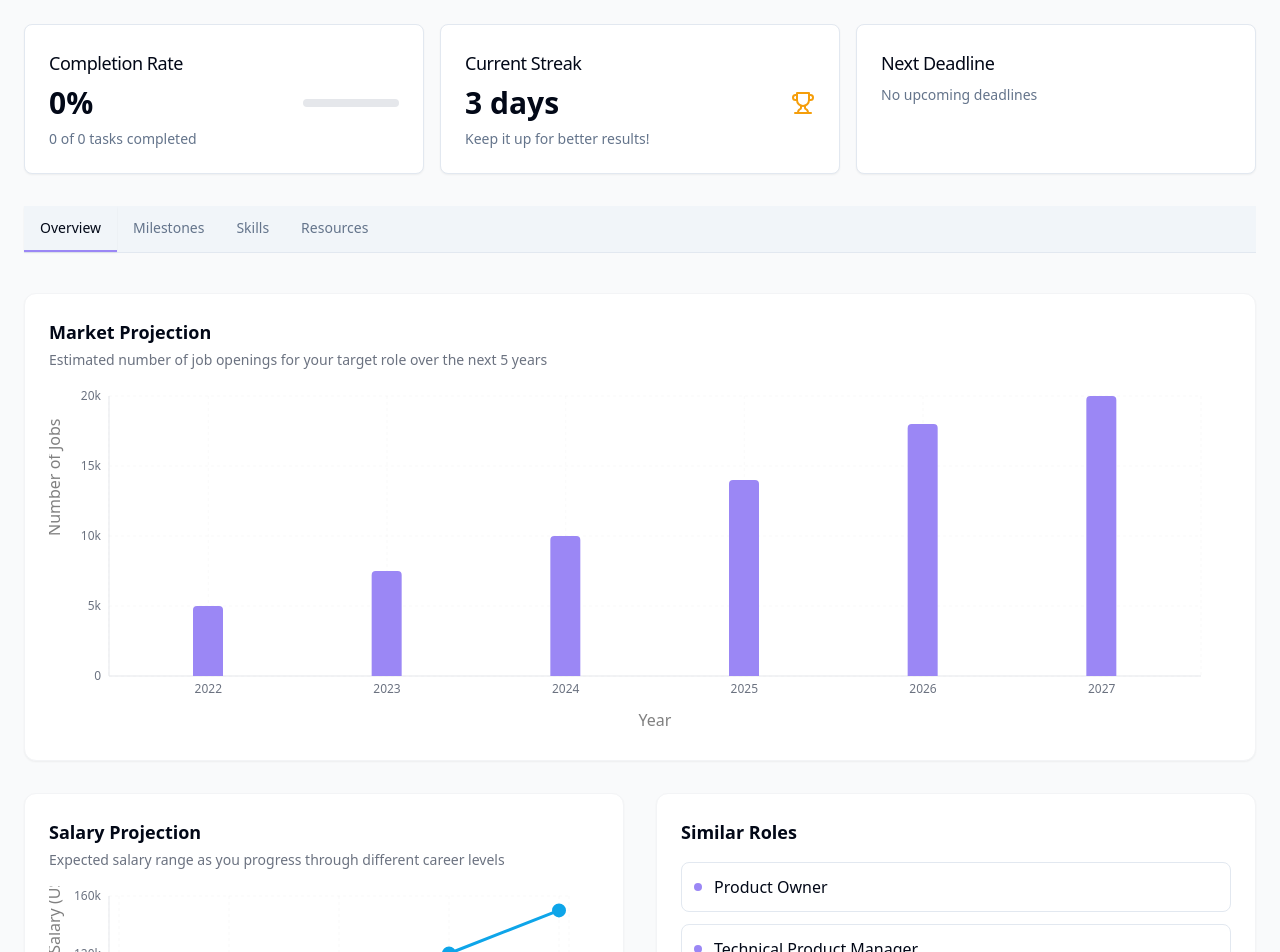
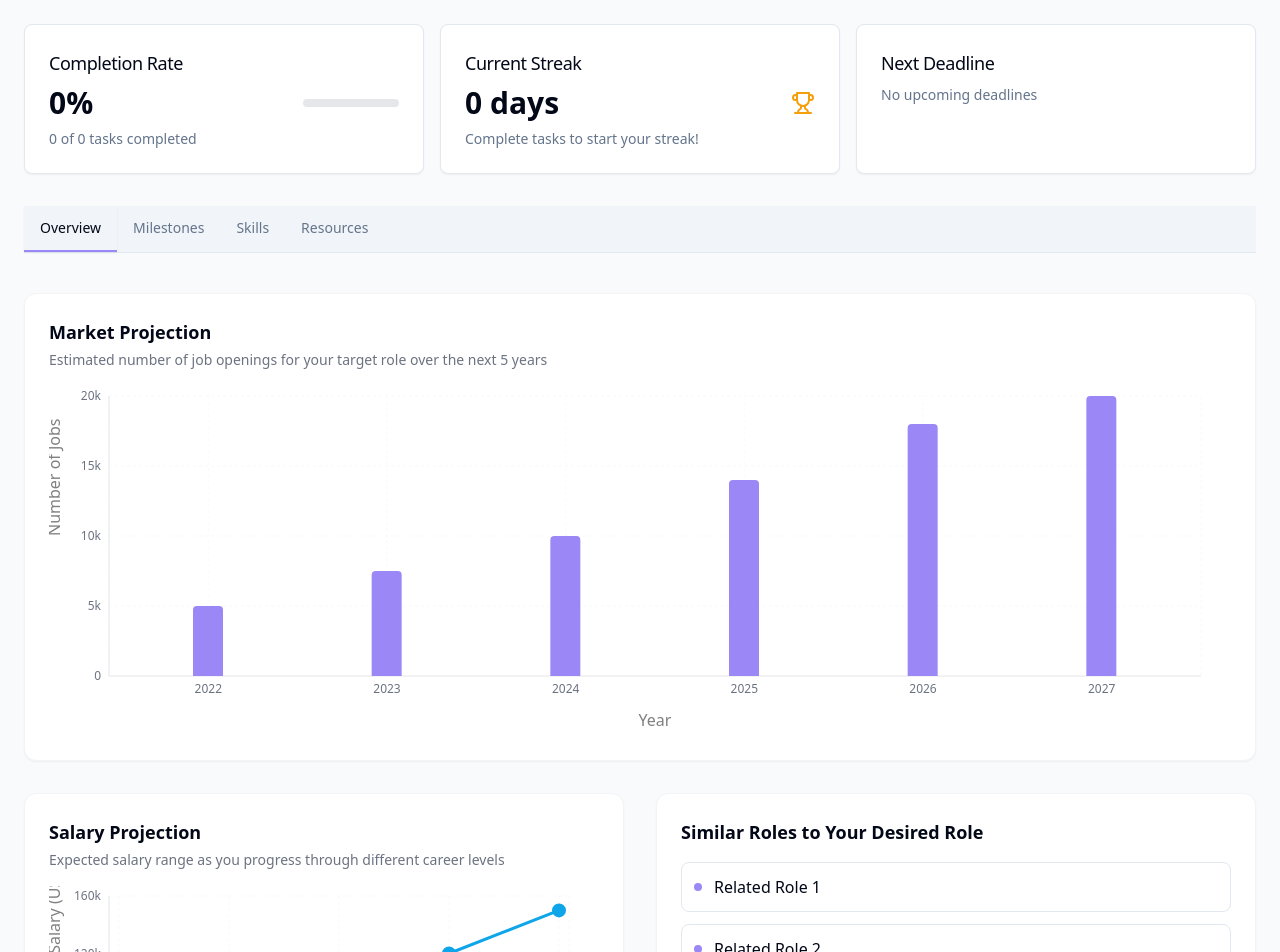
Before and after one commit to marinakosova/career-roadmap, a React (Vite) app: page /roadmap in a window 1280 px wide. Shown: the part 260-1212 px from the top of the page. Built offline with nearby package versions, Linux system fonts and the light colour scheme.

Commit message:
Update Roadmap Page
- Modify 'Similar Roles' to display roles similar to the desired role.
- Update 'Current Streak' to reflect actual user behavior.

```diff
--- a/src/components/roadmap/ProgressTrackerSection.tsx
+++ b/src/components/roadmap/ProgressTrackerSection.tsx
@@ -46,9 +46,57 @@ const ProgressTrackerSection: React.FC<ProgressTrackerSectionProps> = ({
       })
       .slice(0, 3);
 
-    // Calculate streak (consecutive days with completed tasks)
-    // For demo purposes, we'll use a random streak number
-    const streak = Math.floor(Math.random() * 10) + 1;
+    // Calculate streak based on completed tasks
+    // If we have no completed tasks or steps, streak is 0
+    let streak = 0;
+
+    if (completedSteps > 0) {
+      // Get the completed steps with completion dates
+      const completedWithDates = allSteps
+        .filter(step => step.completed && step.completedDate)
+        .map(step => ({
+          ...step,
+          completedDate: step.completedDate ? new Date(step.completedDate) : new Date()
+        }))
+        .sort((a, b) => b.completedDate.getTime() - a.completedDate.getTime());
+
+      if (completedWithDates.length > 0) {
+        // Check if there's at least one task completed today
+        const today = new Date();
+        today.setHours(0, 0, 0, 0);
+
+        const mostRecentDate = completedWithDates[0].completedDate;
+        mostRecentDate.setHours(0, 0, 0, 0);
+
+        const daysDifference = Math.floor((today.getTime() - mostRecentDate.getTime()) / (1000 * 60 * 60 * 24));
+
+        // If completed today or yesterday, start counting streak
+        if (daysDifference <= 1) {
+          streak = 1;
+
+          // Count back through previous days
+          let currentDate = new Date(today);
+          currentDate.setDate(currentDate.getDate() - 1);
+
+          let streakContinues = true;
+
+          while (streakContinues) {
+            const tasksCompletedOnDate = completedWithDates.filter(task => {
+              const taskDate = new Date(task.completedDate);
+              taskDate.setHours(0, 0, 0, 0);
+              return taskDate.getTime() === currentDate.getTime();
+            });
+
+            if (tasksCompletedOnDate.length > 0) {
+              streak++;
+              currentDate.setDate(currentDate.getDate() - 1);
+            } else {
+              streakContinues = false;
+            }
+          }
+        }
+      }
+    }
 
     return {
       totalSteps,
@@ -95,7 +143,9 @@ const ProgressTrackerSection: React.FC<ProgressTrackerSectionProps> = ({
               <Trophy className="h-6 w-6 text-amber-500" />
             </div>
             <p className="text-sm text-muted-foreground mt-2">
-              Keep it up for better results!
+              {stats.streak === 0
+                ? "Complete tasks to start your streak!"
+                : "Keep it up for better results!"}
             </p>
           </CardContent>
         </Card>
--- a/src/components/roadmap/RoadmapSections.tsx
+++ b/src/components/roadmap/RoadmapSections.tsx
@@ -2,9 +2,42 @@
 import React from 'react';
 import { BookOpen, MessageSquare, Target, Flag } from 'lucide-react';
 import RoadmapChart from '../RoadmapChart';
-import { marketData, salaryData, similarRoles } from '@/lib/chartData';
+import { marketData, salaryData } from '@/lib/chartData';
 
-export const OverviewSection = () => {
+// A mapping of roles to similar roles
+const similarRolesMap: Record<string, string[]> = {
+  'Product Manager': ['Product Owner', 'Technical Product Manager', 'UX Product Manager', 'Digital Product Manager', 'Product Marketing Manager'],
+  'Software Engineer': ['Frontend Developer', 'Backend Engineer', 'Full Stack Developer', 'DevOps Engineer', 'Mobile Developer'],
+  'Data Scientist': ['Data Analyst', 'Machine Learning Engineer', 'AI Researcher', 'Quantitative Analyst', 'Business Intelligence Analyst'],
+  'UX Designer': ['UI Designer', 'Product Designer', 'Interaction Designer', 'User Researcher', 'Information Architect'],
+  'Marketing Manager': ['Brand Manager', 'Digital Marketing Manager', 'Content Marketing Manager', 'Growth Marketer', 'SEO Specialist']
+  // Add more role mappings as needed
+};
+
+// Default roles if desired role is not in the mapping
+const defaultSimilarRoles = ['Related Role 1', 'Related Role 2', 'Related Role 3', 'Related Role 4', 'Related Role 5'];
+
+export const OverviewSection = ({ desiredRole }: { desiredRole?: string }) => {
+  // Get similar roles based on the desired role
+  const getSimilarRoles = () => {
+    if (!desiredRole) return defaultSimilarRoles;
+
+    // Try to find exact match
+    if (similarRolesMap[desiredRole]) {
+      return similarRolesMap[desiredRole];
+    }
+
+    // Try to find partial match
+    const partialMatch = Object.keys(similarRolesMap).find(role =>
+      desiredRole.toLowerCase().includes(role.toLowerCase()) ||
+      role.toLowerCase().includes(desiredRole.toLowerCase())
+    );
+
+    return partialMatch ? similarRolesMap[partialMatch] : defaultSimilarRoles;
+  };
+
+  const displayedSimilarRoles = getSimilarRoles();
+
   return (
     <div className="space-y-8">
       <RoadmapChart
@@ -30,9 +63,9 @@ export const OverviewSection = () => {
         />
 
         <div className="bg-white p-6 rounded-xl shadow-sm border border-gray-100">
-          <h3 className="text-lg font-semibold mb-4">Similar Roles</h3>
+          <h3 className="text-lg font-semibold mb-4">Similar Roles to {desiredRole || "Your Desired Role"}</h3>
           <ul className="space-y-3">
-            {similarRoles.map((role, index) => (
+            {displayedSimilarRoles.map((role, index) => (
               <li key={index} className="flex items-center p-3 border rounded-lg hover:bg-gray-50 transition-colors">
                 <div className="h-2 w-2 rounded-full bg-primary mr-3"></div>
                 <span>{role}</span>
--- a/src/components/roadmap/RoadmapTabs.tsx
+++ b/src/components/roadmap/RoadmapTabs.tsx
@@ -56,7 +56,7 @@ const RoadmapTabs: React.FC<RoadmapTabsProps> = ({
         </TabsList>
 
         <TabsContent value="overview" className="pt-8 animate-fade-in-up">
-          <OverviewSection />
+          <OverviewSection desiredRole={desiredRole} />
         </TabsContent>
 
         <TabsContent value="milestones" className="pt-8 animate-fade-in-up">
--- a/src/lib/chartData.ts
+++ b/src/lib/chartData.ts
@@ -15,11 +15,3 @@ export const salaryData = [
   { name: 'Senior', value: 120000, label: '$120,000 Annual Salary' },
   { name: 'Lead', value: 150000, label: '$150,000 Annual Salary' },
 ];
-
-export const similarRoles = [
-  'Product Owner',
-  'Technical Product Manager',
-  'UX Product Manager',
-  'Digital Product Manager',
-  'Product Marketing Manager'
-];
```
